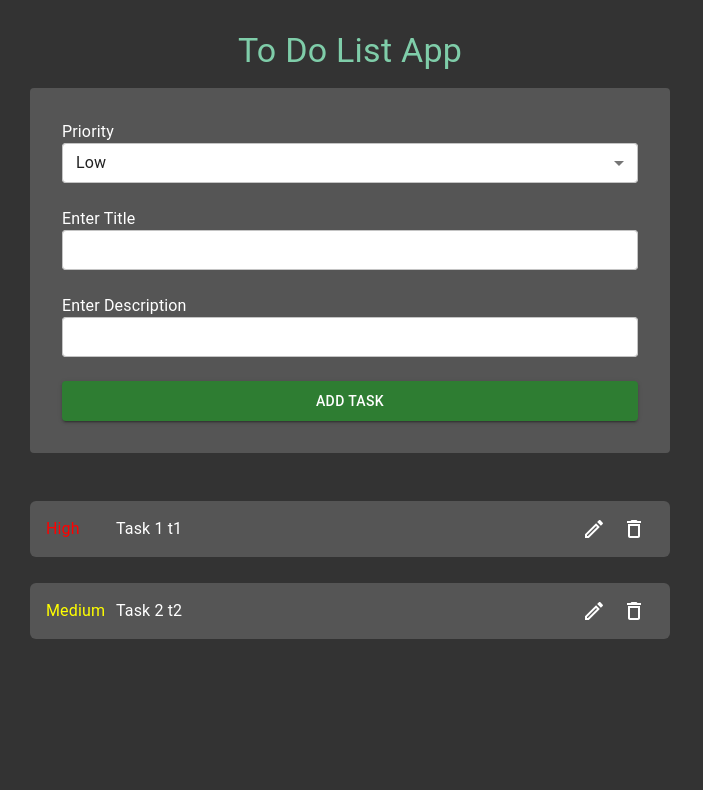
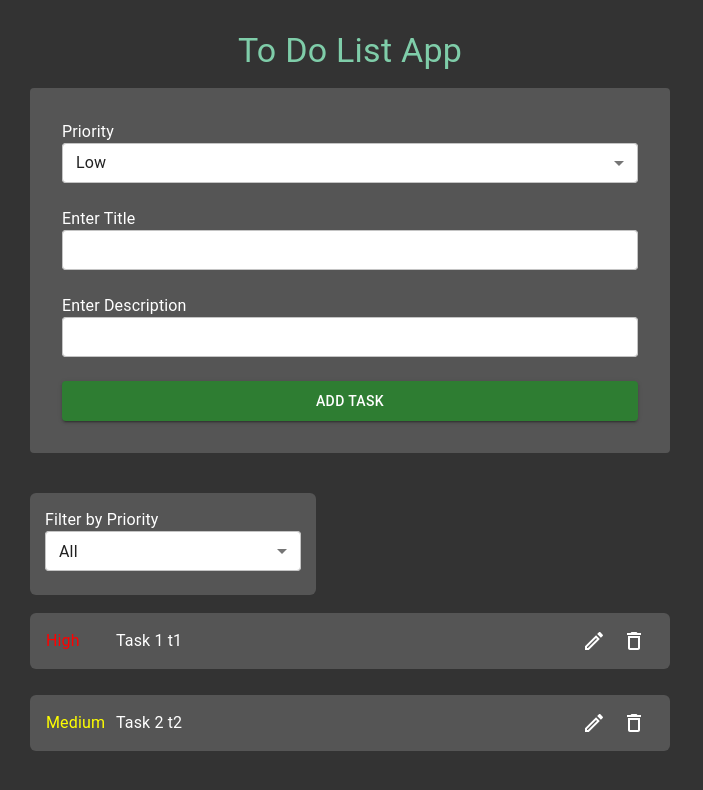
Before and after one commit to soliakindrat99/React-ToDo-List, a React (Create React App) app: page / in a window 1280 px wide. Shown: the top 790 px of the page, without its empty margins (0-703 px from the left). Built offline with nearby package versions, Linux system fonts and the light colour scheme.

Commit message:
Add filter by priority

```diff
--- a/src/App.css
+++ b/src/App.css
@@ -27,3 +27,14 @@ body {
 .taskBg .priorityCol {
   max-width: 70px;
 }
+
+.taskFilter {
+  background-color: #555;
+  border-radius: 6px;
+  margin-bottom: 10px;
+  padding: 15px 15px 0 15px;
+  text-align: left;
+  font-size: 22px;
+  position: relative;
+  width: 40%;
+}
--- /dev/null
+++ b/src/components/TaskFilter.jsx
@@ -0,0 +1,22 @@
+import { InputLabel, Select, MenuItem } from '@mui/material';
+
+const TaskFilter = (props) => {
+    const dropdownChangeHandler = (event) => {
+        props.onChangeFilter(event.target.value);
+      }
+
+    return (
+        <div className='taskFilter'>
+            <InputLabel sx={{color: "white"}}>Filter by Priority</InputLabel>
+            <Select type="text" size='small' sx={{mb: 3, backgroundColor: "#fff", borderRadius: 1}} fullWidth
+            value={props.selected} onChange={dropdownChangeHandler} defaultValue={0}>
+                <MenuItem value={0}>All</MenuItem>
+                <MenuItem value={1}>High</MenuItem>
+                <MenuItem value={2}>Medium</MenuItem>
+                <MenuItem value={3}>Low</MenuItem>
+            </Select>
+        </div>
+    );
+}
+
+export default TaskFilter;
--- a/src/components/ToDo.jsx
+++ b/src/components/ToDo.jsx
@@ -1,4 +1,5 @@
-import React from 'react';
+import React, {useState} from 'react';
+import TaskFilter from './TaskFilter';
 
 import List from '@mui/material/List';
 import ListItem from '@mui/material/ListItem';
@@ -8,6 +9,18 @@ import DeleteOutlinedIcon from '@mui/icons-material/DeleteOutlined';
 import EditOutlinedIcon from '@mui/icons-material/EditOutlined';
 
 const ToDo = (props) => {
+  const [filteredPriority, setFilteredPriority] = useState(0);
+
+  const filterChangeHandler = (selectedPriority) => {
+    setFilteredPriority(selectedPriority);
+  };
+
+  const filteredTasks = props.toDo.filter((task) => {
+    if (filteredPriority !== 0)
+      return task.priority === filteredPriority;
+    else return true;
+  });
+
   const getPriorityText = (priority) => {
     switch(priority) {
       case 1:
@@ -35,7 +48,9 @@ const ToDo = (props) => {
   }
     return (
         <>
-        {props.toDo && props.toDo
+        <TaskFilter selected={filteredPriority}
+                    onChangeFilter={filterChangeHandler}/>
+        {filteredTasks && filteredTasks
             .map((task) => {
             return (
               <List >
```
